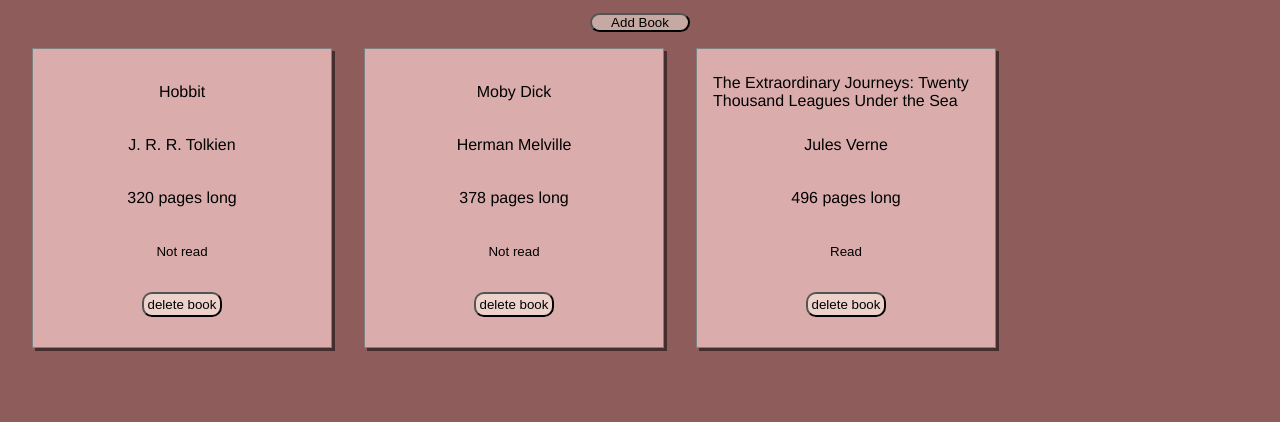
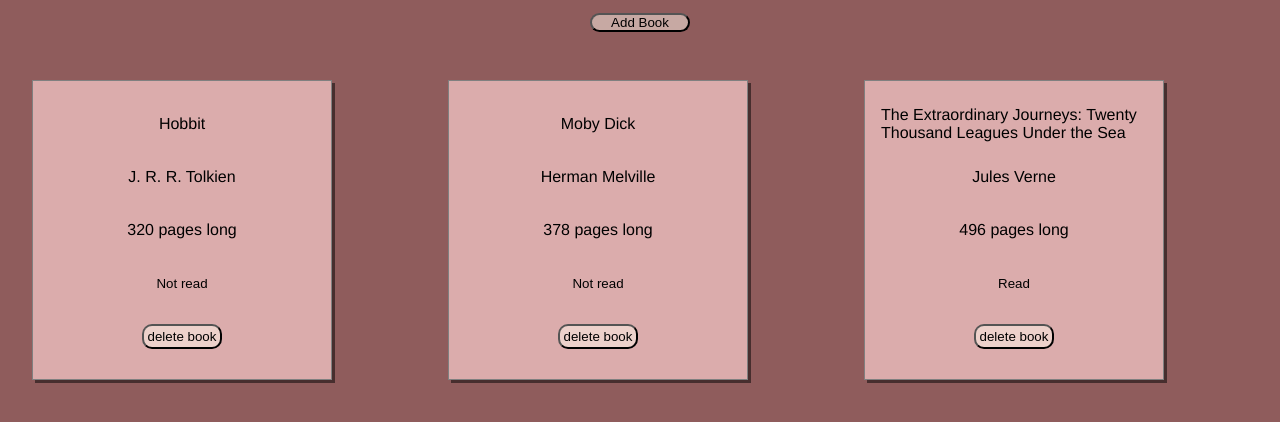
Before and after one commit to Knifiel/odin-library, a plain HTML site: page index.html in a window 1280 px wide. Shown: the part 56-478 px from the top of the page. Drawn offline with Linux system fonts and the light colour scheme.

Commit message:
Css fixes

```diff
--- a/style.css
+++ b/style.css
@@ -60,10 +60,10 @@ button:hover{
 #library{
     align-self: stretch;
     display: grid;
-    grid-template-columns: repeat(auto-fill, 300px);
+    grid-template-columns: repeat(auto-fill, minmax(300px, 1fr));
     grid-template-rows: repeat(auto-fill, 300px);
     gap: 2em;
-    padding-left: 2em;
+    padding: 2em;
 }
 
 #library>.card{
```
